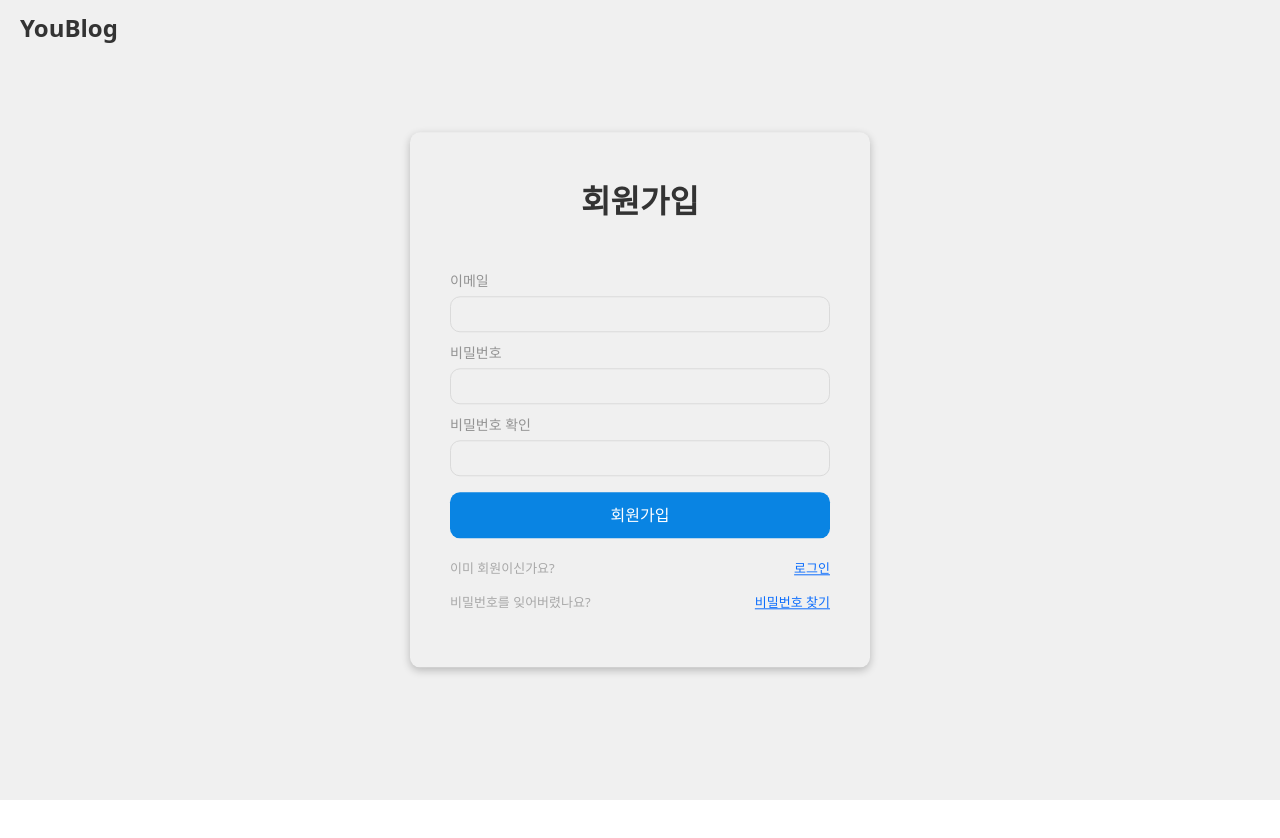
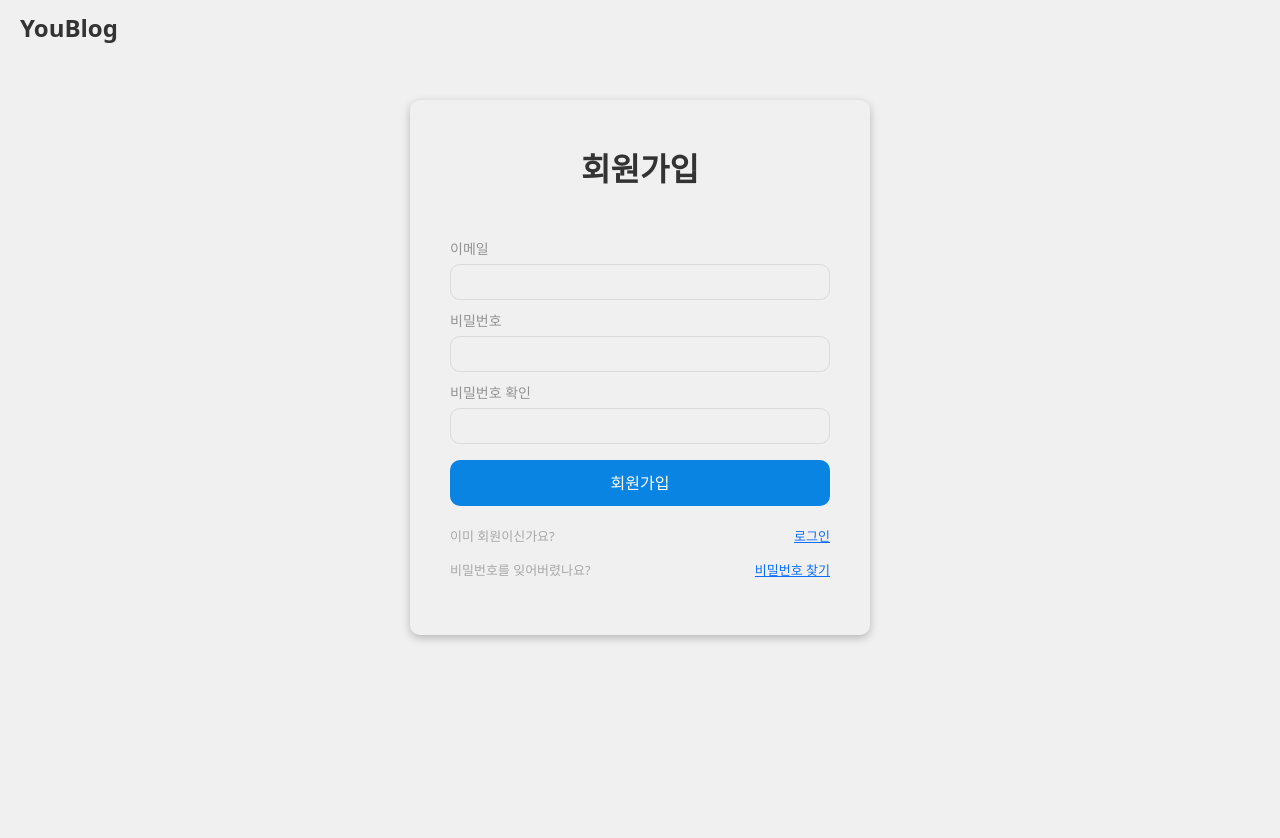
Before and after one commit to lsnwan/springboot-react-ts-blog, a React (Vite) app in the folder frontend/: page /signup in a window 1280 px wide. Shown: the top 838 px of the page. Before the commit the page ends 800 px from the top, so only its background shows below. Built offline with nearby package versions, Linux system fonts and the light colour scheme; no server answers.

Commit message:
스타일 변경

```diff
--- a/frontend/src/components/styled/common-styled.ts
+++ b/frontend/src/components/styled/common-styled.ts
@@ -4,15 +4,20 @@ export const CommonStyled = styled.div`
   background-color: ${(props) => (props.theme === "light" ? "#f0f0f0" : "#0f0f0f")};
   color: ${(props) => (props.theme === "light" ? "#333" : "#fff")};
   width: 100%;
-  height: 100vh;
+  height: calc(100vh + 300px);
+  box-sizing: border-box;
 `;
 
 export const CommonBody = styled.div`
+
+`;
+
+export const CommonCardSection = styled.div`
   position: absolute;
-  top: 50%;
+  top: 100px;
   left: 50%;
   width: 460px;
-  transform: translate(-50%, -50%);
+  transform: translateX(-50%);
   background-color: ${(props) => (props.theme === "light" ? "#f0f0f0" : "#333333")};
   color: ${(props) => (props.theme === "light" ? "#333" : "#fff")};
   padding: 50px 40px;
@@ -364,8 +369,14 @@ export const LinkTeg = styled.a`
   }
 `;
 
-export const RelativeDiv = styled.div`
+type RelativeDivType = {
+  width?: string;
+  height?: string;
+}
+export const RelativeDiv = styled.div<RelativeDivType>`
   position: relative;
+  ${props => props.width && (`width: ${props.width}`)};
+  ${props => props.height && (`height: ${props.height}`)};
 `;
 
 type AbsoluteDivType = {
@@ -375,6 +386,7 @@ type AbsoluteDivType = {
   right?: string;
   width?: string;
   height?: string;
+  isCenter?: boolean;
 }
 export const AbsoluteDiv = styled.div<AbsoluteDivType>`
   position: absolute;
@@ -384,6 +396,7 @@ export const AbsoluteDiv = styled.div<AbsoluteDivType>`
   ${(props) => props.right && (`right: ${props.right}`)};
   ${(props) => props.width && (`width: ${props.width}`)};
   ${(props) => props.height && (`height: ${props.height}`)};
+  ${(props) => props.isCenter && (`transform: translate(-50%, -50%)`)};
 `;
 
 export const TextArea = styled.textarea`
--- a/frontend/src/pages/cmm/FindPassword.tsx
+++ b/frontend/src/pages/cmm/FindPassword.tsx
@@ -1,7 +1,7 @@
 import React, {useState} from 'react';
 import {
   ButtonPrimary,
-  CommonBody,
+  CommonBody, CommonCardSection,
   FlexBetween,
   InputLabelBlock,
   InputTextBlock,
@@ -76,6 +76,7 @@ const FindPassword = () => {
         <title>YouBlog - 비밀번호 찾기</title>
       </Helmet>
 
+      <CommonCardSection theme={theme}>
         <Title className="mb-5">비밀번호 찾기</Title>
         <form onSubmit={handleSubmit}>
           <div className="mb-2">
@@ -100,7 +101,7 @@ const FindPassword = () => {
           <MessageBox className="desc m-0">회원이 아니신가요?</MessageBox>
           <Link style={{fontSize: "13px"}} to="/signup">회원가입</Link>
         </FlexBetween>
-
+      </CommonCardSection>
 
     </CommonBody>
   );
--- a/frontend/src/pages/cmm/FindPasswordComplete.tsx
+++ b/frontend/src/pages/cmm/FindPasswordComplete.tsx
@@ -1,5 +1,5 @@
 import React, {useEffect} from 'react';
-import {ButtonPrimary, CommonBody, Title,} from "../../components/styled/common-styled";
+import {ButtonPrimary, CommonBody, CommonCardSection, Title,} from "../../components/styled/common-styled";
 import {Helmet} from "react-helmet";
 import {useSelector} from "react-redux";
 import {AppState} from "../../store";
@@ -28,6 +28,7 @@ const FindPasswordComplete = () => {
         <title>YouBlog - 비밀번호 찾기 완료</title>
       </Helmet>
 
+      <CommonCardSection theme={theme}>
         <Title className="mb-5">임시 비밀번호 발급 완료</Title>
         <div style={{textAlign: "center"}}>
           <h5>임시 비밀번호 발급이 완료되었습니다.</h5>
@@ -38,8 +39,7 @@ const FindPasswordComplete = () => {
         <div>
           <ButtonPrimary className="block mt-3" onClick={() => navigate('/login')}>로그인 페이지로</ButtonPrimary>
         </div>
-
-
+      </CommonCardSection>
     </CommonBody>
   );
 };
--- a/frontend/src/pages/cmm/Login.tsx
+++ b/frontend/src/pages/cmm/Login.tsx
@@ -1,7 +1,7 @@
 import React, {ChangeEvent, useEffect, useRef, useState} from 'react';
 import {
   ButtonPrimary,
-  CommonBody,
+  CommonBody, CommonCardSection,
   Divider,
   DividerText,
   FlexBetween,
@@ -50,11 +50,12 @@ const Login = () => {
   }, []);
 
   return (
-    <CommonBody theme={theme}>
+    <CommonBody>
       <Helmet>
         <title>YouBlog - 로그인</title>
       </Helmet>
 
+      <CommonCardSection theme={theme}>
         <Title>로그인</Title>
 
         <form onSubmit={handleSubmit}>
@@ -104,6 +105,7 @@ const Login = () => {
             A
           </div>
         </FlexBetween>
+      </CommonCardSection>
 
     </CommonBody>
   );
--- a/frontend/src/pages/cmm/SignUp.tsx
+++ b/frontend/src/pages/cmm/SignUp.tsx
@@ -1,7 +1,7 @@
 import React, {useState} from 'react';
 import {
   ButtonPrimary,
-  CommonBody,
+  CommonBody, CommonCardSection,
   FlexBetween,
   InputLabelBlock,
   InputTextBlock,
@@ -92,6 +92,7 @@ const SignUp = () => {
         <title>YouBlog - 회원가입</title>
       </Helmet>
 
+      <CommonCardSection theme={theme}>
         <Title className="mb-5">회원가입</Title>
 
         <form onSubmit={handleSubmit}>
@@ -133,7 +134,7 @@ const SignUp = () => {
           <MessageBox className="desc m-0">비밀번호를 잊어버렸나요?</MessageBox>
           <Link style={{fontSize: "13px"}} to="/find-password">비밀번호 찾기</Link>
         </FlexBetween>
-
+      </CommonCardSection>
     </CommonBody>
   );
 };
--- a/frontend/src/pages/cmm/SignUpComplete.tsx
+++ b/frontend/src/pages/cmm/SignUpComplete.tsx
@@ -1,5 +1,5 @@
 import React, {useEffect} from 'react';
-import {ButtonPrimary, CommonBody, Title,} from "../../components/styled/common-styled";
+import {ButtonPrimary, CommonBody, CommonCardSection, Title,} from "../../components/styled/common-styled";
 import {Helmet} from "react-helmet";
 import {useSelector} from "react-redux";
 import {AppState} from "../../store";
@@ -28,6 +28,7 @@ const SignUpComplete = () => {
         <title>YouBlog - 회원가입 완료</title>
       </Helmet>
 
+      <CommonCardSection theme={theme}>
         <Title className="mb-5">회원가입 완료</Title>
         <div style={{textAlign: "center"}}>
           <h5>회원가입이 완료 되었습니다.</h5>
@@ -38,8 +39,7 @@ const SignUpComplete = () => {
         <div>
           <ButtonPrimary className="block mt-3" onClick={() => navigate('/login')}>로그인 페이지로</ButtonPrimary>
         </div>
-
-
+      </CommonCardSection>
     </CommonBody>
   );
 };
```
Lines whose indentation alone changed are shown as unchanged.
